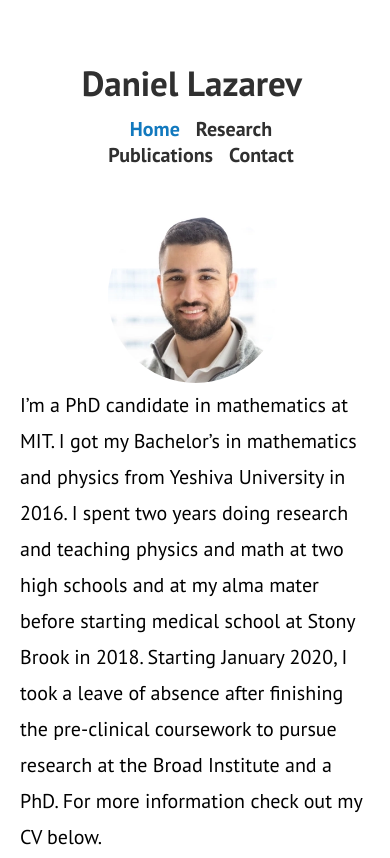
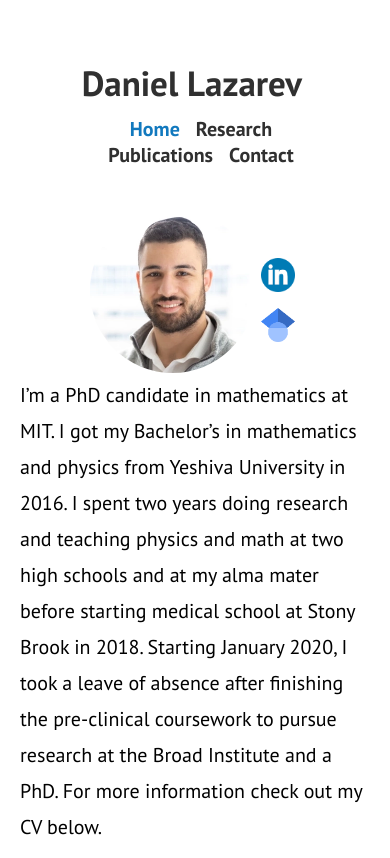
Before and after one commit to shahar-lazarev/daniel-site, a plain HTML site: page index.html in a window 390 px wide. Shown: the top 858 px of the page. Drawn offline with Linux system fonts and the light colour scheme.

Commit message:
Added social icons to home page

```diff
--- a/index.html
+++ b/index.html
@@ -22,8 +22,14 @@
         </ul>
     </nav>
 
-    <div class="content main" >
-        <img id="head-img" src="images/lazarev-headshot.webp">
+    <div class="content home" >
+        <div id="img-and-social">
+            <img id="head-img" src="images/lazarev-headshot.webp">
+            <a href="https://www.linkedin.com/in/daniellazarev">
+                <img class="home linkedin" src="../images/linkedin_icon.png"></a>
+            <a class="home" href="https://scholar.google.com/citations?user=PNTlXGsAAAAJ&hl=en">
+                <img class="home scholar" src="../images/google_scholar_icon.png"></a>
+        </div>
         <p id="home-summary">I’m a PhD candidate in mathematics at MIT. I got my
              Bachelor’s in mathematics and physics from Yeshiva University in
              2016. I spent two years doing research and teaching physics and
--- a/styles/styles.css
+++ b/styles/styles.css
@@ -78,6 +78,10 @@ a:hover{
     text-decoration: none;
 }
 
+.research a {
+    text-decoration: underline;
+}
+
 h1 {
     font-size: 40px;
     font-family: "PT Sans", sans-serif;
@@ -133,21 +137,45 @@ p {
 
     /* border: 2px solid blue; */
 }
-.main {
+div.home {
     text-align: right;
 }
 
+#img-and-social {
+    /* border: 2px solid purple; */
 
-#head-img {
     width: 35%;
     height: auto;
-    border-radius: 50%;
+    /* border-radius: 50%; */
     float: left;
     /* position: absolute; */
     left: 20px;
+    text-align: center;
+}
+
+#head-img {
+    width:99%;
+    border-radius: 50%;
+    /* float: left; */
+    /* position: absolute; */
+    /* left: 20px; */
 
     /* border: 2px solid aqua; */
 }
+
+img.home {
+    /* border: 2px solid lightcoral; */
+    display: inline-block;
+    position: relative;
+    /* top: 10px; */
+    margin: 8px 5px;
+    max-height: 40px;
+    height: 20%;
+
+}
+
+
+
 
 #home-summary {
     display: inline-block;
@@ -167,13 +195,32 @@ p {
     .content {
         /* text-align: center; */
     }
-    .main {
+    div.home {
         text-align: center;
     }
-    #head-img {
+    #img-and-social {
         float: none;
         margin: auto;
-        width: 50%;
+        width: 60%;
+        text-align: left;
+        position: relative;
+        left: 0px;
+    }
+    #head-img {
+        width: calc(100% - 45px);
+        /* float: left; */
+    }
+    img.home {
+        display: block;
+        position: absolute;
+        right: 0;
+
+    }
+    .linkedin {
+        top: 25%;
+    }
+    .scholar {
+        top: calc(25% + 50px);
     }
     #home-summary {
         display: block;
@@ -223,7 +270,7 @@ p {
     #download-content { max-width: 355px; }
     #cv-button { margin: 0; }
     #contact-info {
-        margin-left: auto;
+        margin-left:” auto;
         margin-right: auto;
         max-width: 320px; }
 }
```
Also changed, not shown: publications/index.html (+5 -5 lines), research/index.html (+5 -5 lines).
